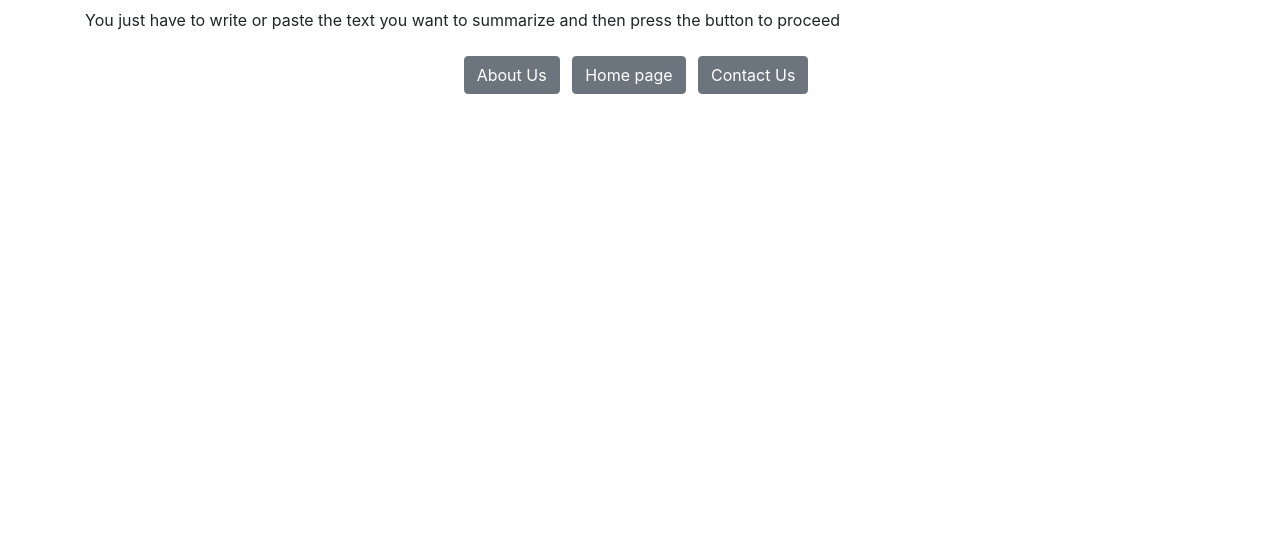
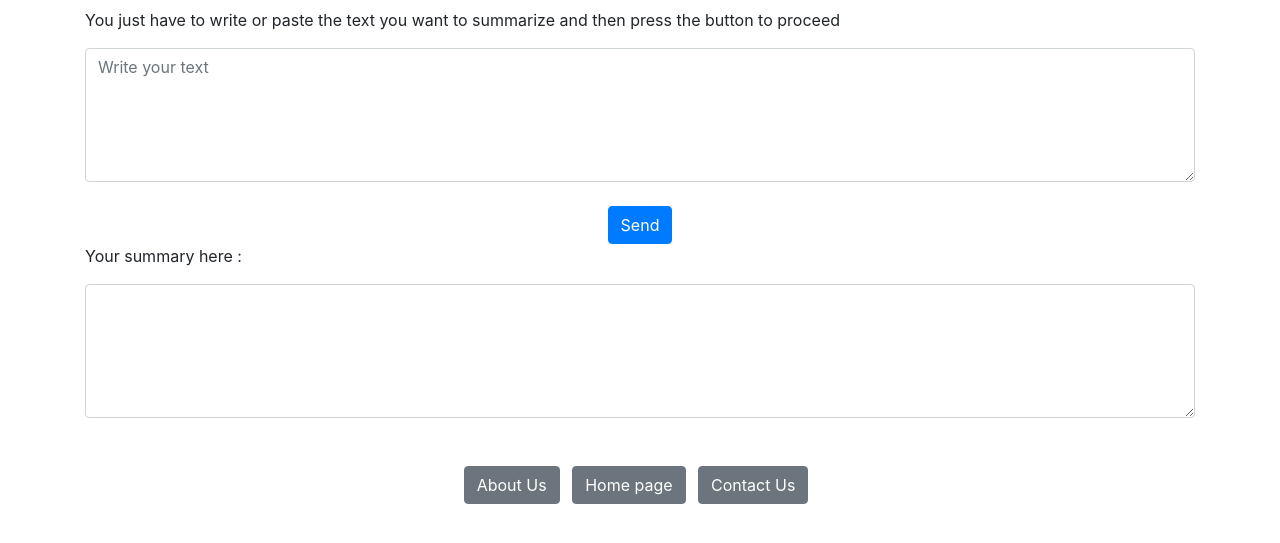
Before and after one commit to Impreccable/super_docker_resume_app, a Flask app: page /model in a window 1280 px wide. Shown: the part 48-591 px from the top of the page. Run offline with Flask 3, Linux system fonts and the light colour scheme; some libraries are stand-ins or nearby versions.

Commit message:
page model

```diff
--- a/app/templates/model.html
+++ b/app/templates/model.html
@@ -15,7 +15,19 @@
         </div>
         <div class="submission">
             <p>You just have to write or paste the text you want to summarize and then press the button to proceed</p>
+            <div class="form-text">
+                <textarea class="form-control" name="Write your text" rows="5" placeholder="Write your text" required></textarea>
+                </div><br>
+            <div class="text-center">
+                <button type="submit" class="btn btn-primary">Send</button>
+            </div>
         </div>
+        <div class="generationn">
+            <p>Your summary here : </p>
+             <div class="form-text">
+                <textarea class="form-control" name="text_gen" rows="5" ></textarea>
+                </div>
+        </div><br>
         <div class="mt-4 text-center">
             <button onclick="window.location.href='/about'" class="btn btn-secondary mr-2">About Us</button>
             <button onclick="window.location.href='/'" class="btn btn-secondary mr-2">Home page</button>
```
